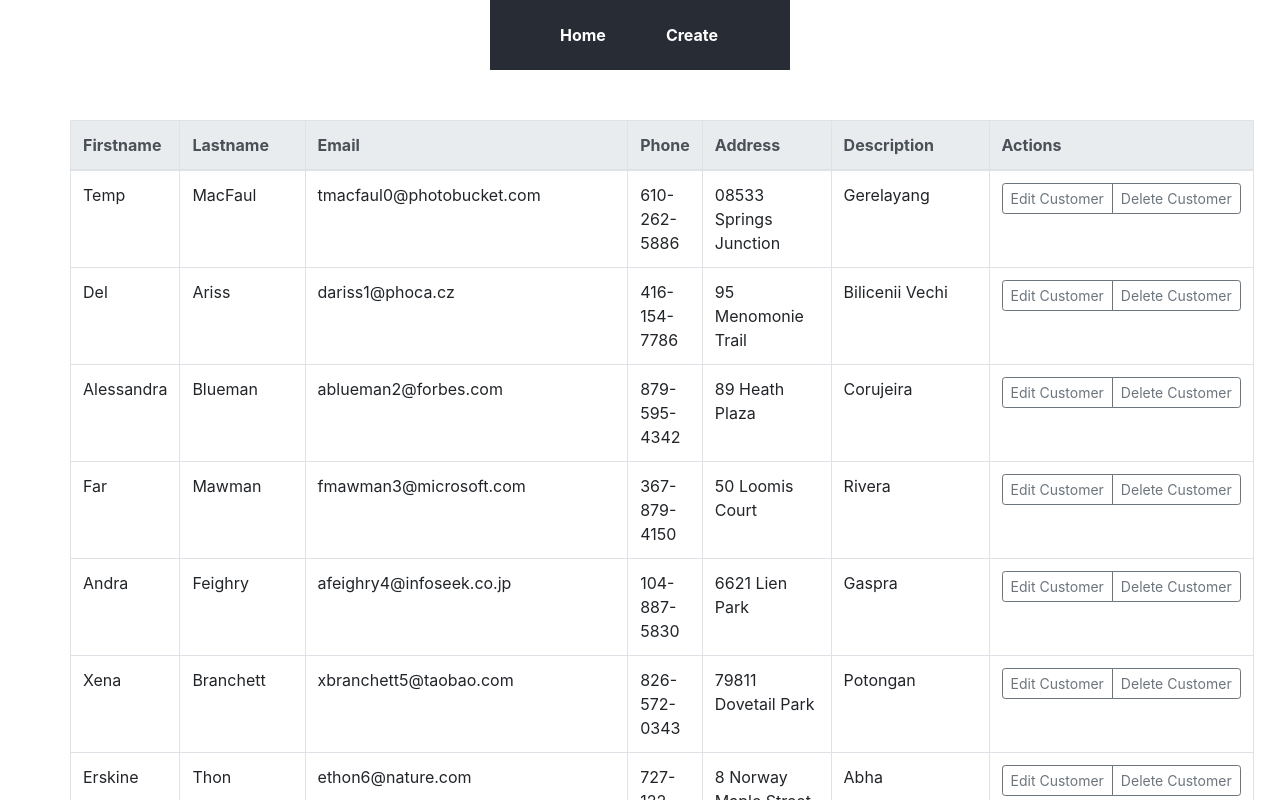
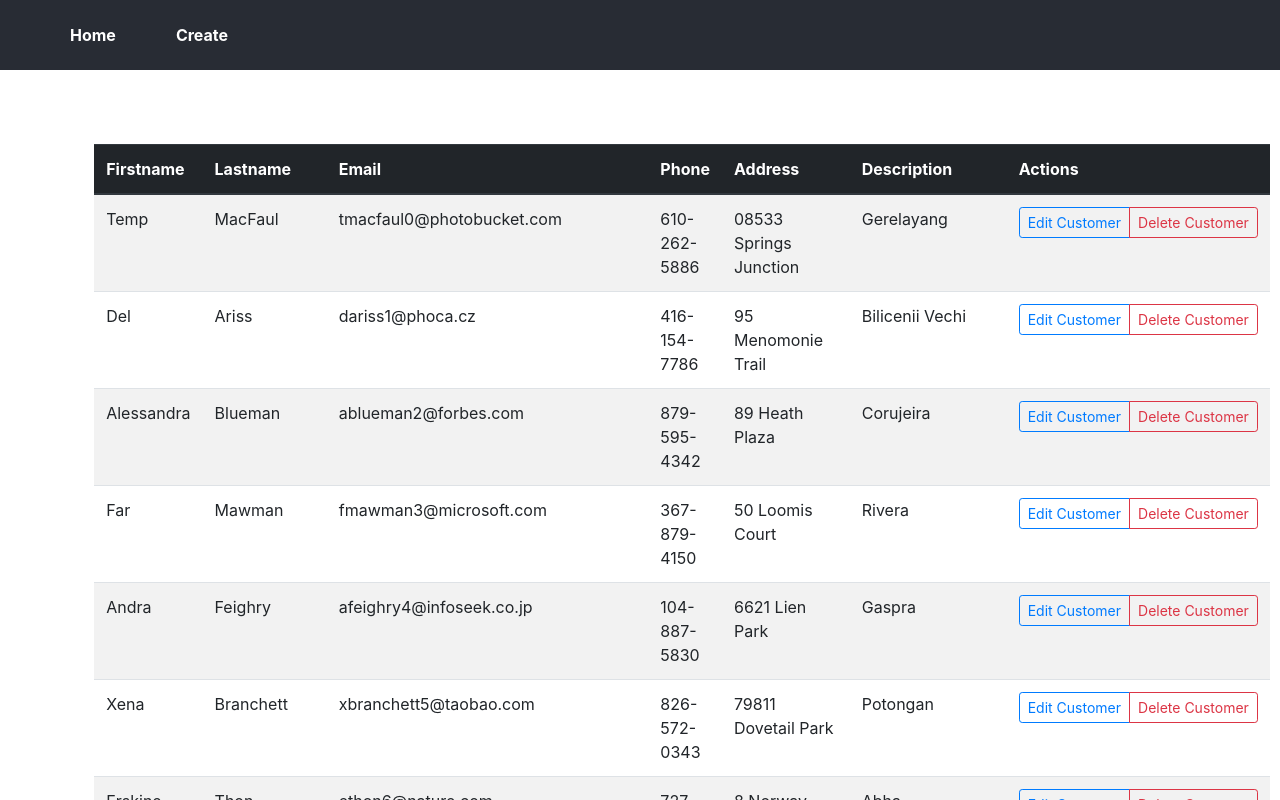
Before and after one commit to Nikoltod/react-management-app, a React (Create React App) app: page / in a window 1280 px wide. Shown: the top 800 px of the page. Built offline with nearby package versions, Linux system fonts and the light colour scheme; data requests are answered from the project's data file.

Commit message:
Changing styles.

```diff
--- a/src/App.tsx
+++ b/src/App.tsx
@@ -9,7 +9,7 @@ class App extends React.Component<RouteComponentProps<any>>  {
     public render() {
         return (
             <div>
-                <nav>
+                <nav className="navbar-expand-lg w-100 mb-4">
                     <ul>
                         <li><Link to={'/'}>Home</Link></li>
                         <li><Link to={'/create'}>Create</Link></li>
--- a/src/components/Home.tsx
+++ b/src/components/Home.tsx
@@ -27,16 +27,16 @@ export default class Home extends React.Component<RouteComponentProps, IState> {
     public render() {
         const customers = this.state.customers;
         return (
-            <div>
+            <div className="row">
                 {customers.length === 0 && (
                     <div className="text-center">
                         <h2>No customer found at the moment</h2>
                     </div>
                 )}
-                <div className="container">
+                <div className="container col-lg-10">
                     <div className="row">
-                        <table className="table table-bordered">
-                            <thead className="thead-light">
+                        <table className="table table-striped">
+                            <thead className="thead-dark">
                                 <tr>
                                     <th scope="col">Firstname</th>
                                     <th scope="col">Lastname</th>
@@ -59,8 +59,8 @@ export default class Home extends React.Component<RouteComponentProps, IState> {
                                         <td>
                                             <div className="d-flex justify-content-between align-items-center">
                                                 <div className="btn-group" style={{ marginBottom: "20px" }}>
-                                                    <Link to={`edit/${customer.id}`} className="btn btn-sm btn-outline-secondary">Edit Customer </Link>
-                                                    <button className="btn btn-sm btn-outline-secondary" onClick={() => this.deleteCustomer(customer.id)}>Delete Customer</button>
+                                                    <Link to={`edit/${customer.id}`} className="btn btn-sm btn-outline-primary">Edit Customer </Link>
+                                                    <button className="btn btn-sm btn-outline-danger" onClick={() => this.deleteCustomer(customer.id)}>Delete Customer</button>
                                                 </div>
                                             </div>
                                         </td>
--- a/src/components/customer/Create.tsx
+++ b/src/components/customer/Create.tsx
@@ -65,10 +65,10 @@ class Create extends React.Component<RouteComponentProps, IFormState> {
         return (
             <div>
                 <div className={"col-md-12 form-wrapper"}>
-                    <h2> Create Post </h2>
+                    <h2> Create </h2>
                     {!submitSuccess && (
                         <div className="alert alert-info" role="alert">
-                            Fill the form below to create a new post
+                            Fill the form below to create a new entity.
                         </div>
                     )}
                     {submitSuccess && (
```
